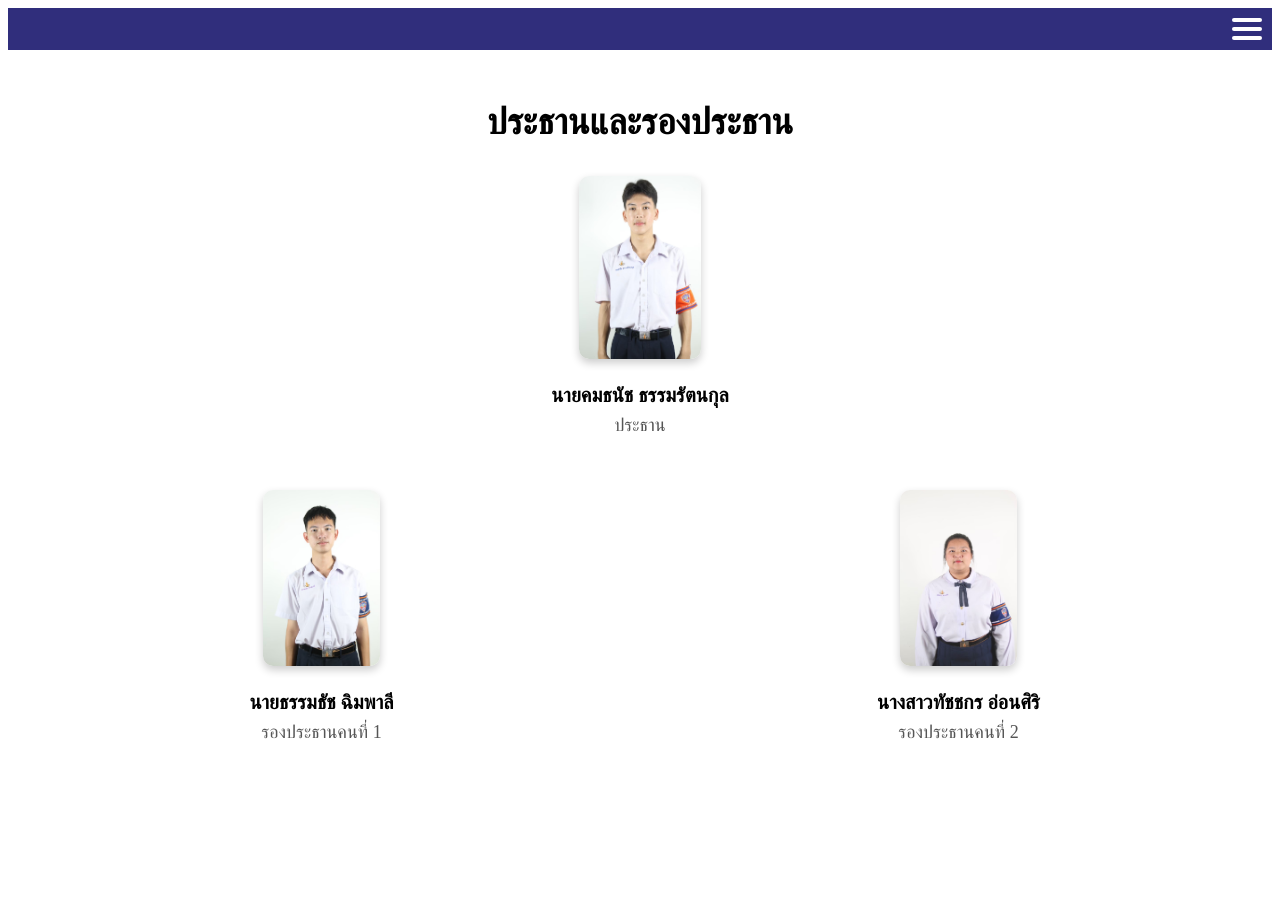
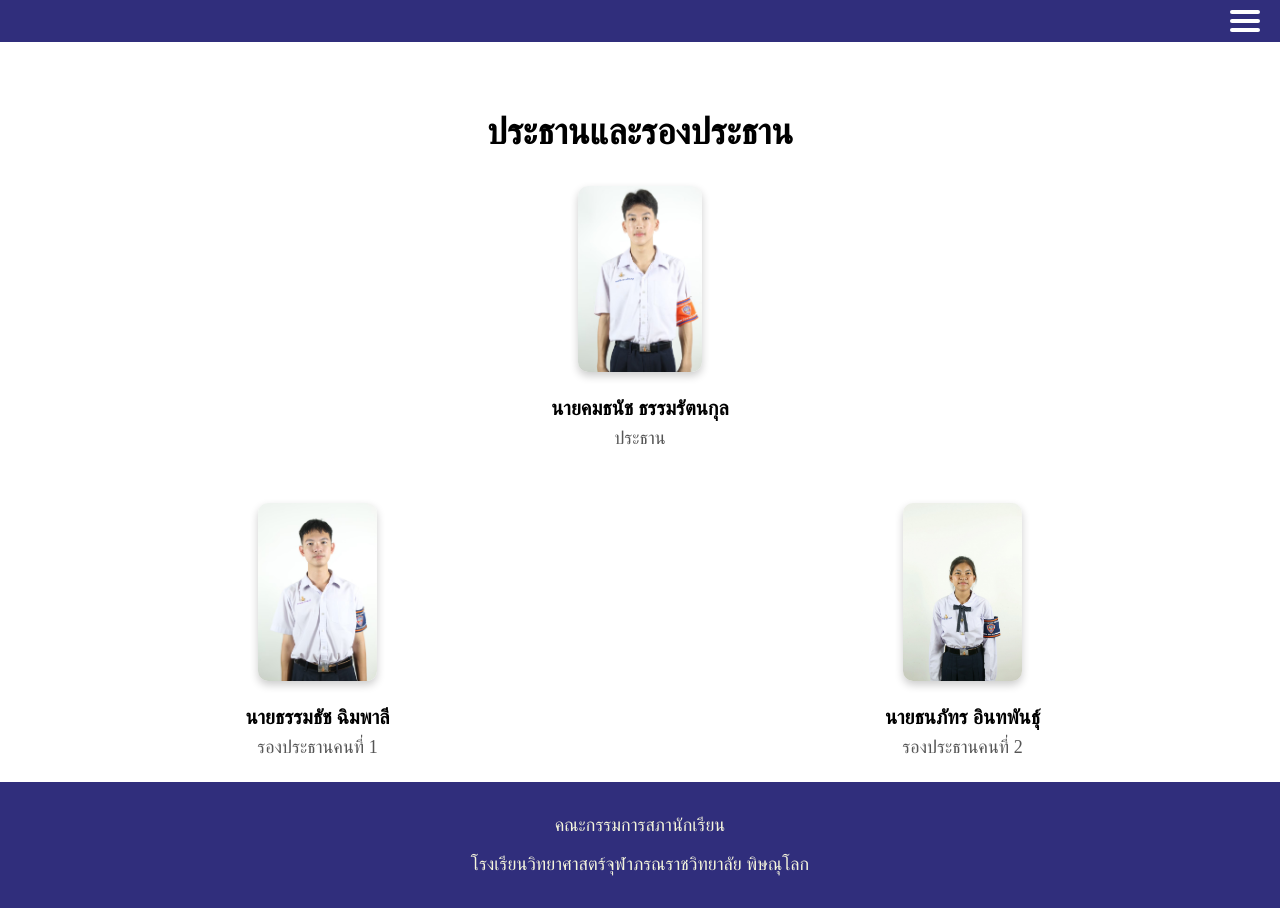
Before and after one commit to Machch/Princess-Chulabhorn-Science-High-School-Phitsanulok-student-council, a plain HTML site: page ประธานและรองประธาน.html in a window 1280 px wide. Before the commit the page ends 800 px from the top, so only its background shows below. Drawn offline with Linux system fonts and the light colour scheme.

Commit message:
Add files via upload

```diff
--- a/ประธานและรองประธาน.html
+++ b/ประธานและรองประธาน.html
@@ -1,19 +1,36 @@
 <!DOCTYPE html>
-<html>
+<html lang="th">
 
 <head>
+    <meta charset="UTF-8">
+    <meta name="viewport" content="width=device-width, initial-scale=1.0">
     <title>ประธาน รองประธาน</title>
     <style>
+        /* ตั้งค่าเริ่มต้นสำหรับโครงสร้าง */
+        html, body {
+            margin: 0;
+            padding: 0;
+            min-height: 100%;
+            display: flex;
+            flex-direction: column;
+        }
+
         /* สไตล์สำหรับแถบด้านบน */
         .top-bar {
             background-color: #302e7c;
             color: beige;
-            padding: 10px;
+            padding: 10px 20px;
             text-align: right;
             font-size: 24px;
             display: flex;
             justify-content: space-between;
             align-items: center;
+            width: 100%;
+            box-sizing: border-box;
+            position: fixed;
+            top: 0;
+            left: 0;
+            z-index: 1000;
         }
 
         /* สไตล์สำหรับ Hamburger Menu */
@@ -74,7 +91,9 @@
 
         /* เนื้อหา */
         .content {
+            flex: 1; /* ขยายเนื้อหาเพื่อดัน footer ลง */
             padding: 20px;
+            margin-top: 60px; /* เว้นพื้นที่สำหรับแถบด้านบน */
             text-align: center;
             font-size: 18px;
             line-height: 1.6;
@@ -117,6 +136,17 @@
             font-size: 18px;
             color: #555;
         }
+
+        /* สไตล์สำหรับแถบด้านล่าง */
+        .footer {
+            background-color: #302e7c;
+            color: beige;
+            text-align: center;
+            padding: 15px;
+            font-size: 18px;
+            width: 100%;
+            box-sizing: border-box;
+        }
     </style>
 </head>
 
@@ -151,7 +181,6 @@
                 <a href="ศิลปกรรม.html">ศิลปกรรม</a>
             </div>
             <a href="กิจกรรม.html">กิจกรรม</a>
-
         </div>
     </div>
 
@@ -164,26 +193,30 @@
 
         <div class="vice-presidents">
             <div class="vice-president">
-                <img src="https://github.com/Machch/Princess-Chulabhorn-Science-High-School-Phitsanulok-student-council/blob/main/%E0%B8%A3%E0%B8%B9%E0%B8%9B/LINE_ALBUM_%E0%B8%A0%E0%B8%B2%E0%B8%9E%E0%B8%9C%E0%B8%B1%E0%B8%87%E0%B9%82%E0%B8%84%E0%B8%A3%E0%B8%87%E0%B8%AA%E0%B8%A3%E0%B9%89%E0%B8%B2%E0%B8%87%E0%B8%AA%E0%B8%A0%E0%B8%B2_241122_25.jpg?raw=true"width="20%">
+                <img src="https://github.com/Machch/Princess-Chulabhorn-Science-High-School-Phitsanulok-student-council/blob/main/%E0%B8%A3%E0%B8%B9%E0%B8%9B/LINE_ALBUM_%E0%B8%A0%E0%B8%B2%E0%B8%9E%E0%B8%9C%E0%B8%B1%E0%B8%87%E0%B9%82%E0%B8%84%E0%B8%A3%E0%B8%87%E0%B8%AA%E0%B8%A3%E0%B9%89%E0%B8%B2%E0%B8%87%E0%B8%AA%E0%B8%A0%E0%B8%B2_241122_25.jpg?raw=true" width="20%">
                 <div class="name">นายธรรมธัช ฉิมพาลี</div>
                 <div class="role">รองประธานคนที่ 1</div>
             </div>
             <div class="vice-president">
-                <img src="https://github.com/Machch/Princess-Chulabhorn-Science-High-School-Phitsanulok-student-council/blob/main/%E0%B8%A3%E0%B8%B9%E0%B8%9B/LINE_ALBUM_%E0%B8%A0%E0%B8%B2%E0%B8%9E%E0%B8%9C%E0%B8%B1%E0%B8%87%E0%B9%82%E0%B8%84%E0%B8%A3%E0%B8%87%E0%B8%AA%E0%B8%A3%E0%B9%89%E0%B8%B2%E0%B8%87%E0%B8%AA%E0%B8%A0%E0%B8%B2_241122_11.jpg?raw=true"width="20%">
-                <div class="name">นางสาวทัชชกร อ่อนศิริ</div>
+                <img src="https://github.com/Machch/Princess-Chulabhorn-Science-High-School-Phitsanulok-student-council/blob/main/%E0%B8%A3%E0%B8%B9%E0%B8%9B/LINE_ALBUM_%E0%B8%A0%E0%B8%B2%E0%B8%9E%E0%B8%9C%E0%B8%B1%E0%B8%87%E0%B9%82%E0%B8%84%E0%B8%A3%E0%B8%87%E0%B8%AA%E0%B8%A3%E0%B9%89%E0%B8%B2%E0%B8%87%E0%B8%AA%E0%B8%A0%E0%B8%B2_241122_22.jpg?raw=true" width="20%">
+                <div class="name">นายธนภัทร อินทพันธุ์</div>
                 <div class="role">รองประธานคนที่ 2</div>
             </div>
         </div>
     </div>
 
+    <!-- แถบด้านล่าง -->
+    <div class="footer">
+        <p>คณะกรรมการสภานักเรียน</p>
+        <p>โรงเรียนวิทยาศาสตร์จุฬาภรณราชวิทยาลัย พิษณุโลก</p>
+    </div>
+
     <script>
-        // ฟังก์ชันสำหรับแสดง/ซ่อนเมนูหลัก
         function toggleDropdown() {
             const dropdown = document.getElementById('dropdown-menu');
             dropdown.style.display = dropdown.style.display === 'block' ? 'none' : 'block';
         }
 
-        // ฟังก์ชันสำหรับแสดง/ซ่อน Sub-menu
         function toggleSubmenu(event) {
             event.preventDefault();
             const submenu = document.getElementById('submenu');
```
